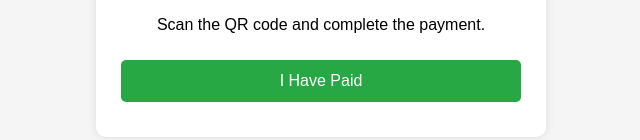
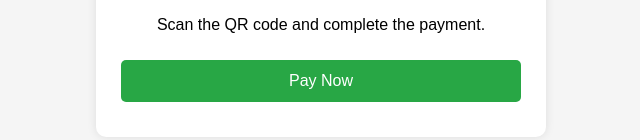
Before and after one commit to vishwajeetkumar1113-creator/cyber, a plain HTML site: page payment.html in a window 1280 px wide. Shown: the part 350-490 px from the top of the page, 319-959 px from the left. Drawn offline with Linux system fonts and the light colour scheme.

Commit message:
Update payment.html

```diff
--- a/payment.html
+++ b/payment.html
@@ -58,9 +58,11 @@
 
     <p>Scan the QR code and complete the payment.</p>
 
-    <button onclick="paid()">
-        I Have Paid
-    </button>
+   <script src="https://checkout.razorpay.com/v1/checkout.js"></script>
+
+<button onclick="payNow()">
+    Pay Now
+</button>
 
 </div>
 
```
